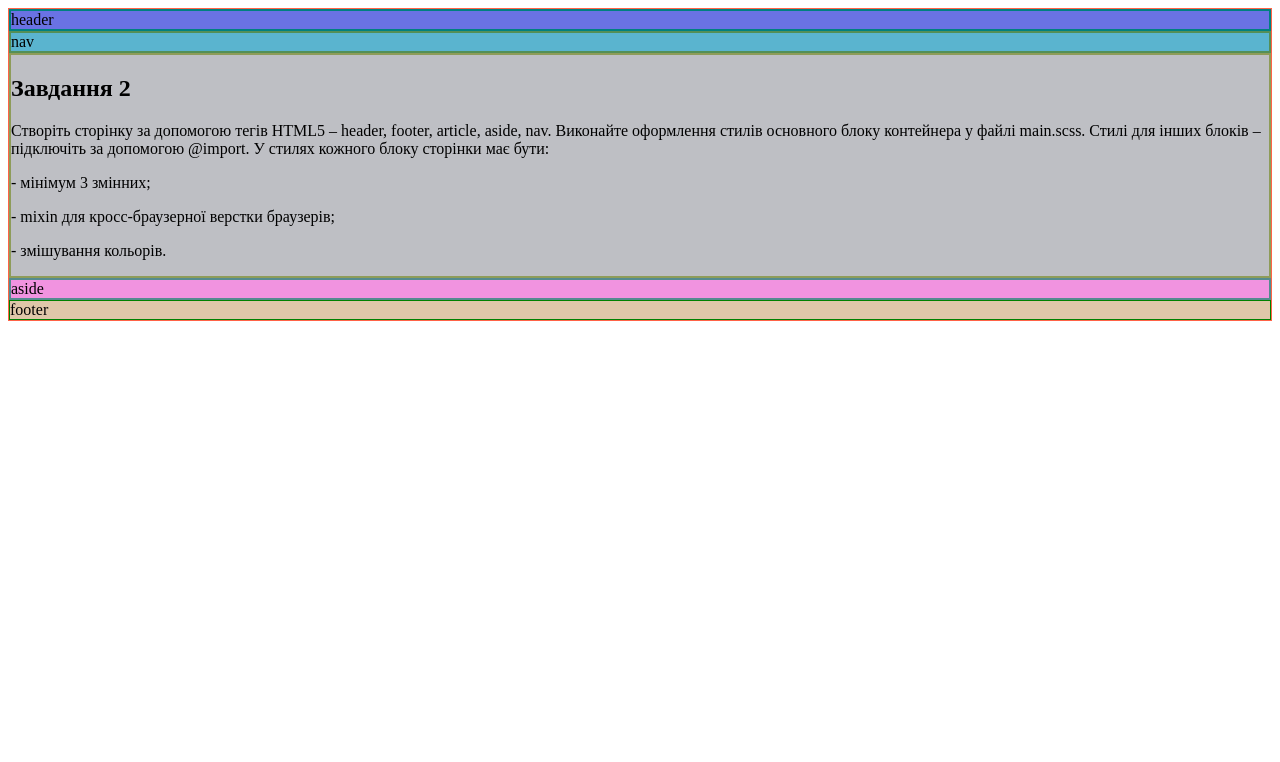
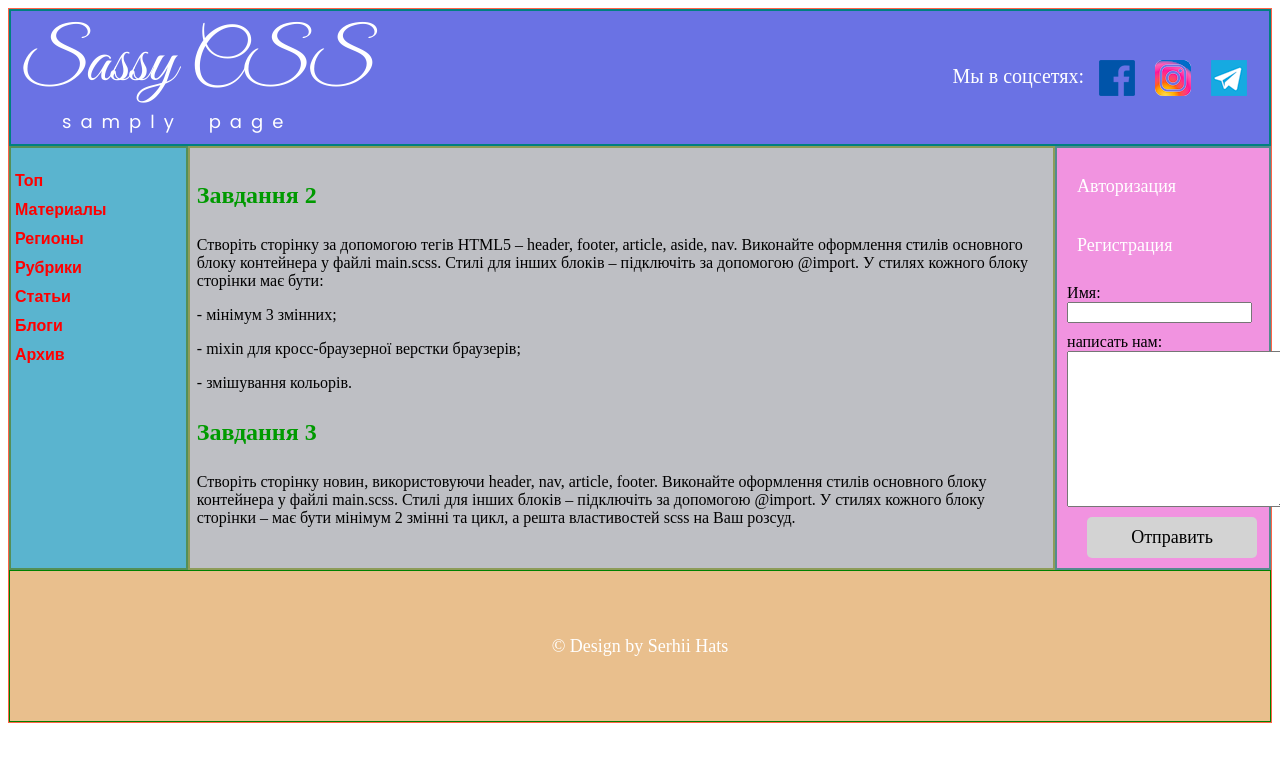
Before and after one commit to SerhiiHats/Homework-7-html-css-advanced, a website built with webpack: page task2/src/template.html in a window 1280 px wide. Built offline with nearby package versions, Linux system fonts and the light colour scheme.

Commit message:
solution task2 in HW7 at html&css advanced

```diff
--- a/task2/src/styles/_article.scss
+++ b/task2/src/styles/_article.scss
@@ -1,10 +1,19 @@
 $colorBack: rgb(190, 191, 196);
 $border: 2px solid rgb(142, 156, 89);
-$color: black;
+$colorB: black;
+$colorG: green;
+$widthArticle: 68%;
+$size:7px;
 
 .article {
-   grid-area: article;
+   width: $widthArticle;
    background-color: $colorBack;
    border: $border;
-   color: $color;
+   color: $colorB;
+   padding: $size;
+
+   & h2{
+      padding:  $size 0;
+      color: lighten($colorG, $amount: 5%);
+   }
 }
--- a/task2/src/styles/_aside.scss
+++ b/task2/src/styles/_aside.scss
@@ -1,8 +1,53 @@
 $colorBack: rgb(241, 147, 224);
 $border: 2px solid rgb(84, 139, 143);
+$widthAside: 16%;
+$padding: 10px;
+$colorW: white;
+$colorB: black;
+$colorG: lightGrey;
+$size: 20px;
+
 
 .aside {
-   grid-area: aside;
+   width: $widthAside;
    background-color: $colorBack;
    border: $border;
+   padding-left: $padding;
+
+   & p {
+      padding: $padding;
+      color: $colorW;
+      font-size: $padding*1.8;
+      transition: 0.2s;
+   }
+
+   & p:hover {
+      padding: $padding;
+      color: $colorW;
+      font-size: $padding*1.8;
+      background-color: $colorG;
+      color: $colorB;
+   }
+
+   & #name,
+   & #com {
+     display: block;
+     margin-bottom: $size * 0.5;
+   }
+
+   & p:last-child {
+      width: 150px;
+      padding: $padding;
+      color: $colorB;
+      font-size: $padding*1.8;
+      text-align: center;
+      margin: $size *0.5 $size;
+      border-radius: 5px;
+      background-color: $colorG;
+   }
+
+   & p:last-child:hover {
+      background-color: darken($colorG, $amount: 15%);
+      box-shadow: 0 0 7px 2px lightgray;
+   }
 }
--- a/task2/src/styles/_footer.scss
+++ b/task2/src/styles/_footer.scss
@@ -1,8 +1,20 @@
-$colorBack: rgb(223, 199, 169);
+$colorBack: #e9bf8d;
 $border: 1px solid green;
+$color: #ffffff;
+$size: 18px;
 
 .footer {
+   min-height: 150px;
    grid-area: footer;
    background-color: $colorBack;
    border: $border;
+   color: $color;
+   display: flex;
+   align-items: center;
+   justify-content: center;
+
+   small{
+      font-size: $size;
+      color: $color;
+   }
 }
--- a/task2/src/styles/_header.scss
+++ b/task2/src/styles/_header.scss
@@ -1,8 +1,77 @@
 $colorBack: rgb(106, 114, 228);
 $border: 2px solid rgb(0, 128, 128);
+$borderWhite: 2px solid rgb(245, 247, 247);
+$colorLogo: white;
+$spacing: 3px;
+
 
 .header {
    grid-area: header;
    background-color: $colorBack;
    border: $border;
+   display: flex;
+   justify-content: space-between;
+   align-items: center;
+
+   & .wrap-logo {
+      padding: $spacing*3;
+
+      & .logo {
+         font-family: 'Great Vibes', cursive;
+         font-size: 71px;
+         color: $colorLogo;
+      }
+
+      & .label {
+         font-size: 18px;
+         font-family: 'Poppins', sans-serif;
+         color: $colorLogo;
+         letter-spacing: $spacing *3;
+         word-spacing: $spacing*4;
+         margin: $spacing*14;
+      }
+   }
+
+   .social-group {
+      display: flex;
+      padding-right: $spacing*4;
+
+      &>p {
+         font-size: 20px;
+         margin: 12px 5px 0 0;
+         color: $colorLogo;
+      }
+
+      &>.social {
+         width: 50px;
+         height: 50px;
+         background-image: url("/src/images/header_socials.png");
+         background-repeat: no-repeat;
+         margin: 0 $spacing;
+      }
+
+      &>.social:nth-child(2) {
+         background-position: 7px 7px;
+      }
+
+      &>.social:nth-child(2):hover {
+         background-position: 7px -62px;
+      }
+
+      &>.social:nth-child(3) {
+         background-position: 7px -148px;
+      }
+
+      &>.social:nth-child(3):hover {
+         background-position: 7px -239px;
+      }
+
+      &>.social:nth-child(4) {
+         background-position: 7px -443px;
+      }
+
+      &>.social:nth-child(4):hover {
+         background-position: 7px -348px;
+      }
+   }
 }
--- a/task2/src/styles/_nav.scss
+++ b/task2/src/styles/_nav.scss
@@ -1,8 +1,31 @@
 $colorBack: rgb(90, 180, 207);
 $border: 2px solid rgb(84, 143, 87);
+$borderG: 1px solid lightgrey;
+$widthNav: 14%;
+$colorW: white;
+$colorR: red;
+$padding: 2px;
 
 .nav {
-   grid-area: nav;
+   width: $widthNav;
    background-color: $colorBack;
    border: $border;
+
+   ul,
+   li {
+      list-style: none;
+      user-select: none;
+      padding: $padding;
+      color: $colorR;
+      font-weight: 600;
+      font-family: 'Poppins', sans-serif;
+   }
+
+   & li:hover {
+      border: $borderG;
+      background-color: darken($colorBack, $amount: 7%);
+      color: $colorW;
+      box-shadow: 0 0 7px 2px lightgray;
+      padding: $padding - 1;
+   }
 }
--- a/task2/src/styles/index.scss
+++ b/task2/src/styles/index.scss
@@ -9,19 +9,15 @@
 @import "aside";
 @import "footer";
 
-// @import 'scaffolding';
 
 #root {
-  // max-width: 1480px;
+  max-width: 1480px;
   margin: auto;
   border: 1px solid tomato;
-  // height: 700px;
-  // display: grid;
-  // grid-template-columns: 200px 1fr 200px;
-  // grid-template-rows: 150px 1fr 150px;
-  // grid-template-areas:
-  //   "nav" "header" "header"
-  //   "nav" "article" "aside"
-  //   "nav" "footer" "footer";
-  // gap: 10px;
+
+  .main{
+    width: 100%;
+    display: flex;
+    justify-content: space-between;
+  }
 }
--- a/task2/src/template.html
+++ b/task2/src/template.html
@@ -5,6 +5,10 @@
   <meta charset="utf-8" />
   <meta name="viewport" content="width=device-width, initial-scale=1.0" />
   <meta http-equiv="x-ua-compatible" content="ie=edge" />
+  <link rel="preconnect" href="https://fonts.googleapis.com">
+  <link rel="preconnect" href="https://fonts.gstatic.com" crossorigin>
+  <link href="https://fonts.googleapis.com/css2?family=Great+Vibes&family=Poppins:wght@400;500;600&display=swap"
+    rel="stylesheet">
 
   <title>
     <%= htmlWebpackPlugin.options.title %>
@@ -13,20 +17,64 @@
 
 <body>
   <div id="root">
-    <header class="header">header</header>
-    <nav class="nav">nav</nav>
+    <header class="header">
+      <div class="wrap-logo">
+        <div class="logo">Sassy CSS</div>
+        <span class="label">samply page</span>
+      </div>
+
+      <div class="social-group">
+        <p>Мы в соцсетях: </p>
+        <div class="social"></div>
+        <div class="social"></div>
+        <div class="social"></div>
+      </div>
+    </header>
+
+    <div class="main">
+      <nav class="nav">
+        <ul class="menu">
+          <li class="menu-sub">Топ</li>
+          <li class="menu-sub">Материалы</li>
+          <li class="menu-sub">Регионы</li>
+          <li class="menu-sub">Рубрики</li>
+          <li class="menu-sub">Статьи</li>
+          <li class="menu-sub">Блоги</li>
+          <li class="menu-sub">Архив</li>
+        </ul>
+      </nav>
+
       <article class="article">
         <h2>Завдання 2</h2>
         <p>
           Створіть сторінку за допомогою тегів HTML5 – header, footer, article, aside, nav. Виконайте оформлення стилів
-        основного блоку контейнера у файлі main.scss. Стилі для інших блоків – підключіть за допомогою @import. У стилях
+          основного блоку контейнера у файлі main.scss. Стилі для інших блоків – підключіть за допомогою @import. У
+          стилях
           кожного блоку сторінки має бути:</p>
         <p>- мінімум 3 змінних;</p>
         <p>- mixin для кросс-браузерної верстки браузерів;</p>
         <p>- змішування кольорів.</p>
+        <h2>Завдання 3</h2>
+        <p>
+          Створіть сторінку новин, використовуючи header, nav, article, footer. Виконайте оформлення стилів основного
+          блоку контейнера у файлі main.scss. Стилі для інших блоків – підключіть за допомогою @import. У стилях кожного
+          блоку сторінки – має бути мінімум 2 змінні та цикл, а решта властивостей scss на Ваш розсуд.</p>
       </article>
-    <aside class="aside">aside</aside>
-    <footer class="footer">footer</footer>
+
+      <aside class="aside">
+        <p>Авторизация</p>
+        <p>Регистрация</p>
+        <label for="name">Имя:</label>
+        <input id="name" type="text">
+        <label for="com">написать нам:</label>
+        <textarea name="comment" id="com" cols="25" rows="10"></textarea>
+        <p>Отправить</p>
+
+      </aside>
+
+    </div>
+
+    <footer class="footer"><small> © Design by Serhii Hats</small></footer>
   </div>
 </body>
 
```
Also changed, not shown: task2/src/images/header_socials.png (added), 1 other file. Lines whose indentation alone changed are shown as unchanged.
